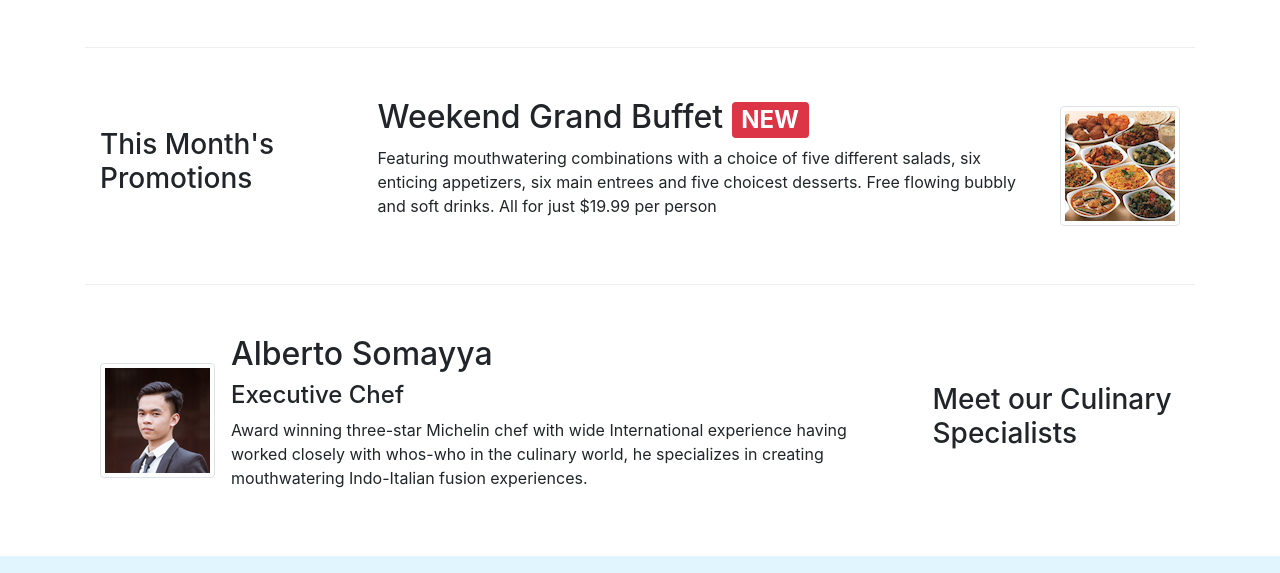
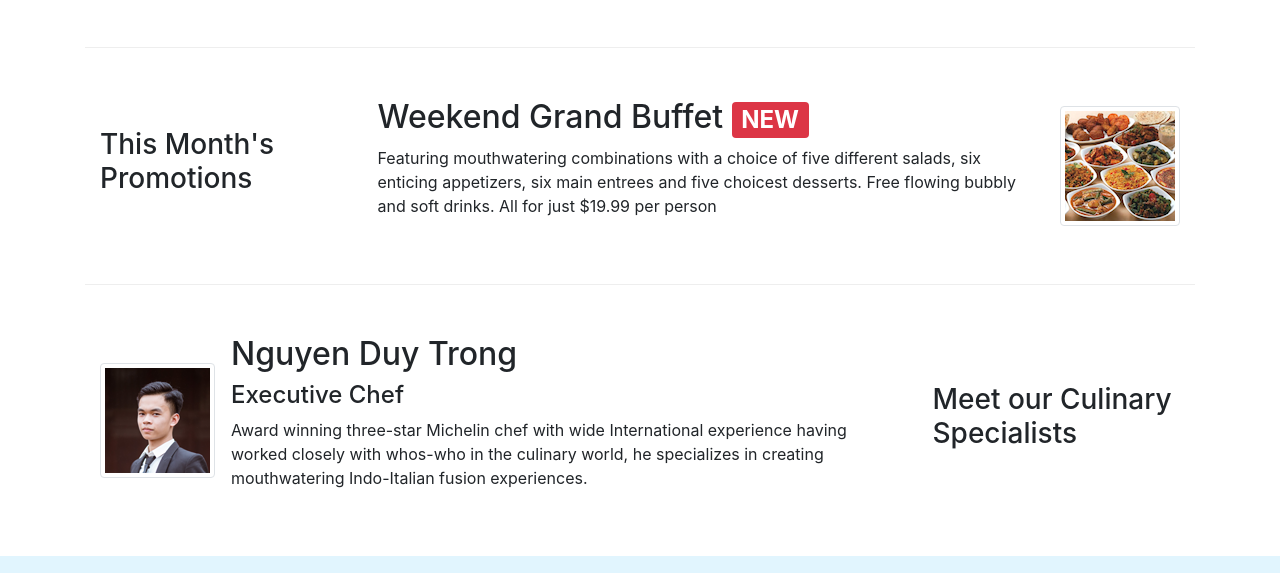
Before and after one commit to SilverWind96/SilverWind96.github.io, a website: page index.html in a window 1280 px wide. Shown: the part 924-1497 px from the top of the page. Drawn offline with Linux system fonts and the light colour scheme; files whose address does not match are found by name.

Commit message:
change my profile 2

```diff
--- a/index.html
+++ b/index.html
@@ -471,7 +471,7 @@
               alt="Alberto Somayya"
             />
             <div class="media-body">
-              <h2 class="mt-0">Alberto Somayya</h2>
+              <h2 class="mt-0">Nguyen Duy Trong</h2>
               <h4>Executive Chef</h4>
               <p class="d-none d-sm-block">
                 Award winning three-star Michelin chef with wide International
```
